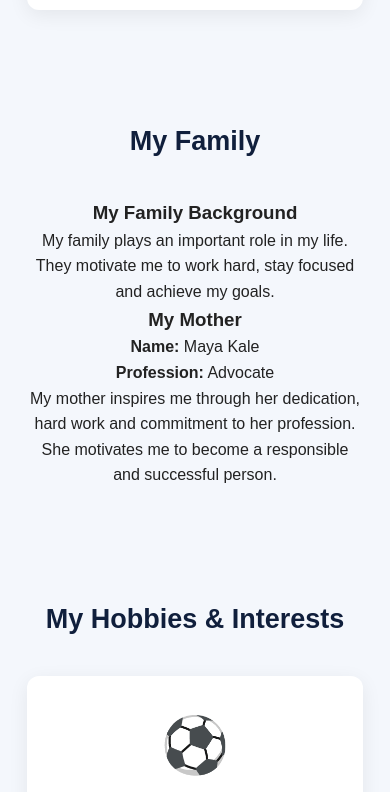
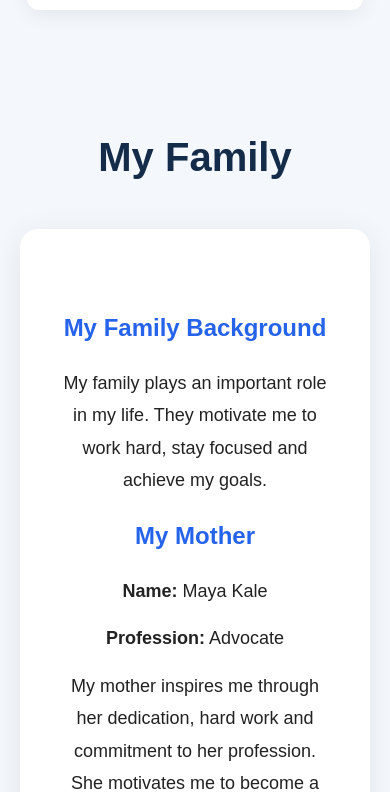
Before and after one commit to MajesTicc-08/Prem-Introduction, a plain HTML site: page index.htm in a window 390 px wide. Shown: the part 1197-1989 px from the top of the page. Drawn offline with Linux system fonts and the light colour scheme.

Commit message:
Restore and update style.css with new styles
Restored and updated the entire CSS file with styling for various sections including navigation, home, buttons, cards, footer, and responsive design.

```diff
--- a/style.css
+++ b/style.css
@@ -263,3 +263,68 @@ footer h3 {
     margin: 8px 0;
     line-height: 1.6;
 }
+/* Family Section */
+#family {
+    padding: 60px 20px;
+    background: #f4f7fc;
+    text-align: center;
+}
+
+#family h2 {
+    font-size: 32px;
+    color: #142b4a;
+    margin-bottom: 30px;
+}
+
+#family .card {
+    max-width: 850px;
+    margin: 20px auto;
+    padding: 25px;
+    background: white;
+    border-radius: 15px;
+    box-shadow: 0 5px 20px rgba(0, 0, 0, 0.08);
+    text-align: left;
+}
+
+#family .card h3 {
+    color: #2563eb;
+    margin: 15px 0 10px;
+}
+
+#family .card p {
+    line-height: 1.7;
+    margin-bottom: 15px;
+}
+/* Family Section */
+#family {
+    padding: 60px 20px;
+    text-align: center;
+}
+
+#family h2 {
+    font-size: 40px;
+    color: #142b4a;
+    margin-bottom: 40px;
+}
+
+#family .card {
+    max-width: 800px;
+    margin: auto;
+    padding: 60px 40px;
+    background: white;
+    border-radius: 18px;
+    box-shadow: 0 5px 30px rgba(0, 0, 0, 0.08);
+    text-align: center;
+}
+
+#family .card h3 {
+    color: #2563eb;
+    font-size: 24px;
+    margin: 20px 0;
+}
+
+#family .card p {
+    font-size: 18px;
+    line-height: 1.8;
+    margin-bottom: 15px;
+}
```
